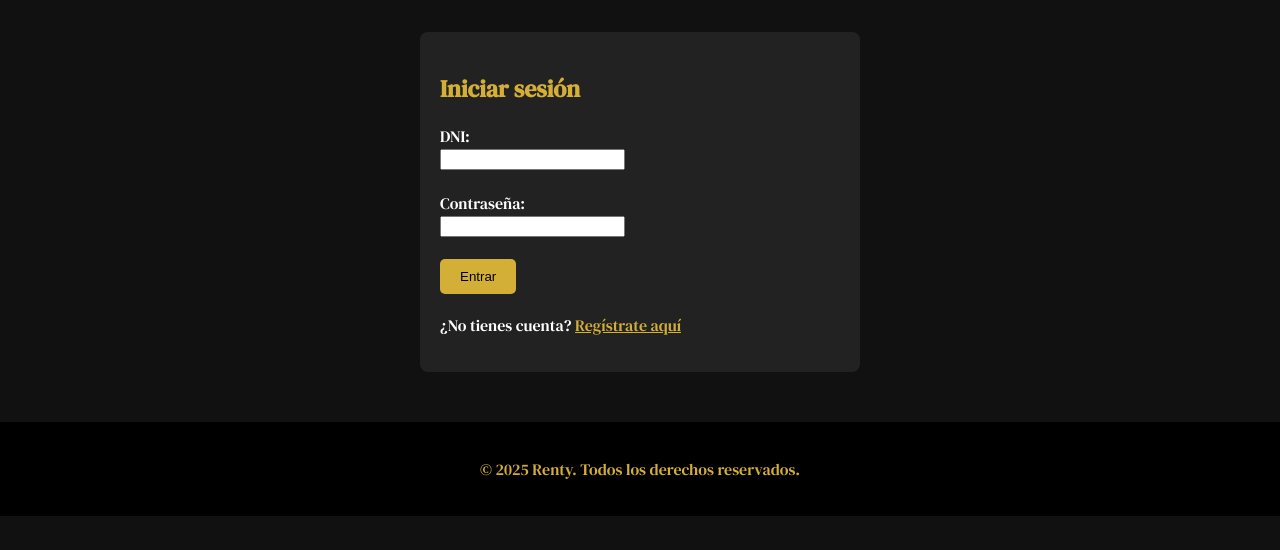
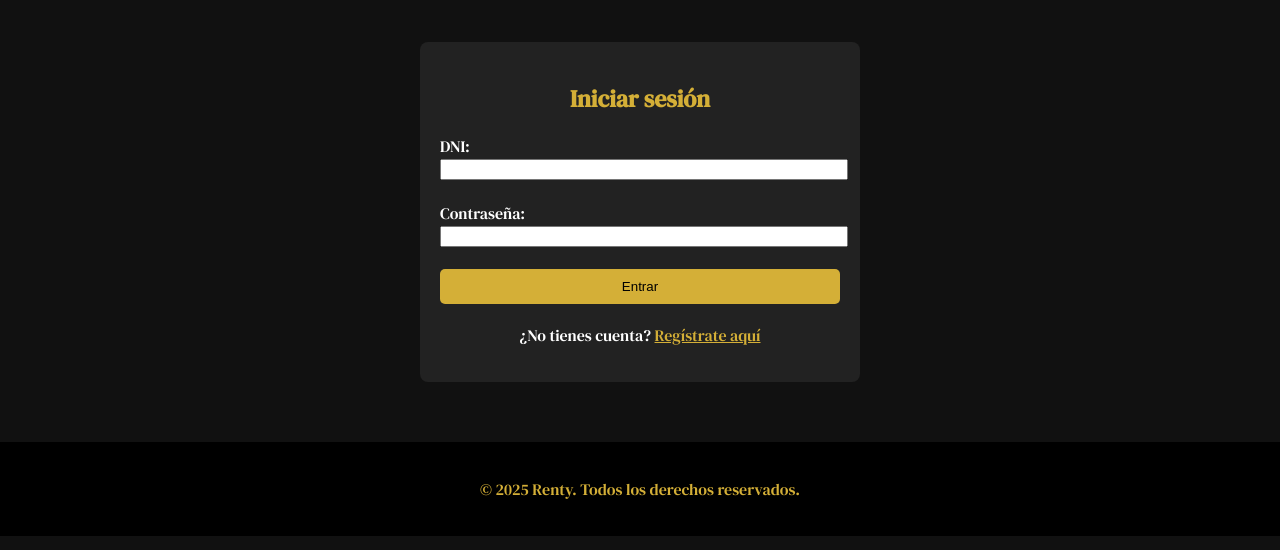
Before and after one commit to josedcp20/Renty, a PHP site: page /login.php in a window 1280 px wide. Shown: the part 250-800 px from the top of the page. Run offline with PHP 8.4, Linux system fonts and the light colour scheme.

Commit message:
Mejora visual logins

```diff
--- a/login.php
+++ b/login.php
@@ -44,8 +44,9 @@ if($_SERVER["REQUEST_METHOD"] === "POST"){
         </figure>
     </header>
 
-    <main style="max-width: 400px; margin: 50px auto; padding: 20px; background-color: #222; border-radius: 8px;">
-        <h2 style="color: #D4AF37;">Iniciar sesión</h2>
+    <main id="formulario">
+        <section style="max-width: 400px; margin: 60px auto; background-color: #222; padding: 20px; border-radius: 8px;">
+            <h2 style="color: #D4AF37; text-align: center;">Iniciar sesión</h2>
 
             <?php if ($error): ?>
                 <p style="color: red;"><?php echo $error; ?></p>
@@ -53,18 +54,21 @@ if($_SERVER["REQUEST_METHOD"] === "POST"){
 
             <form method="POST">
                 <label for="dni">DNI:</label><br>
-            <input type="text" name="dni" required><br><br>
+                <input type="text" name="dni" required style="width: 100%;"><br><br>
 
                 <label for="password">Contraseña:</label><br>
-            <input type="password" name="password" required><br><br>
+                <input type="password" name="password" required style="width: 100%;"><br><br>
 
-            <button type="submit" class="boton-personalizado">Entrar</button>
+                <button type="submit" class="boton-personalizado" style="width: 100%;">Entrar</button>
             </form>
 
-        <p style="margin-top: 20px;">¿No tienes cuenta?
+            <p style="margin-top: 20px; text-align: center;">
+                ¿No tienes cuenta?
                 <a href="register.php" style="color: #D4AF37;">Regístrate aquí</a>
             </p>
+        </section>
     </main>
+
 
     <footer>
         <p>&copy; 2025 Renty. Todos los derechos reservados.</p>
```
Also changed, not shown: register.php (+10 -8 lines), css/styles.css (line endings or trailing spaces). Lines whose indentation alone changed are shown as unchanged.
